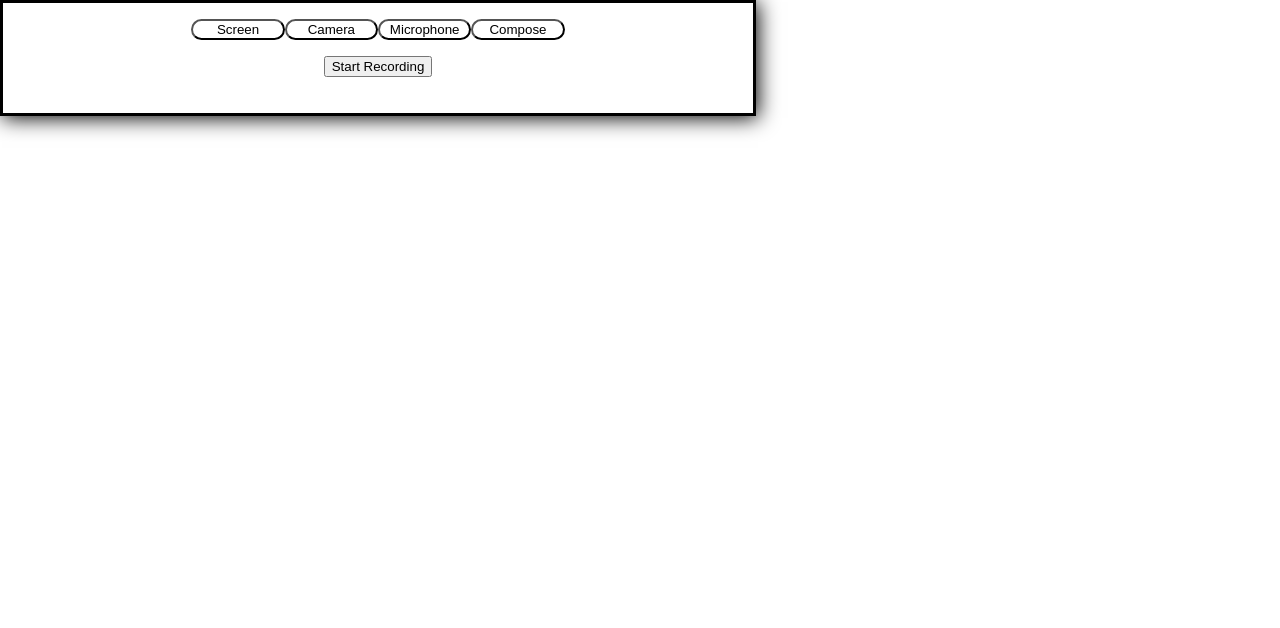
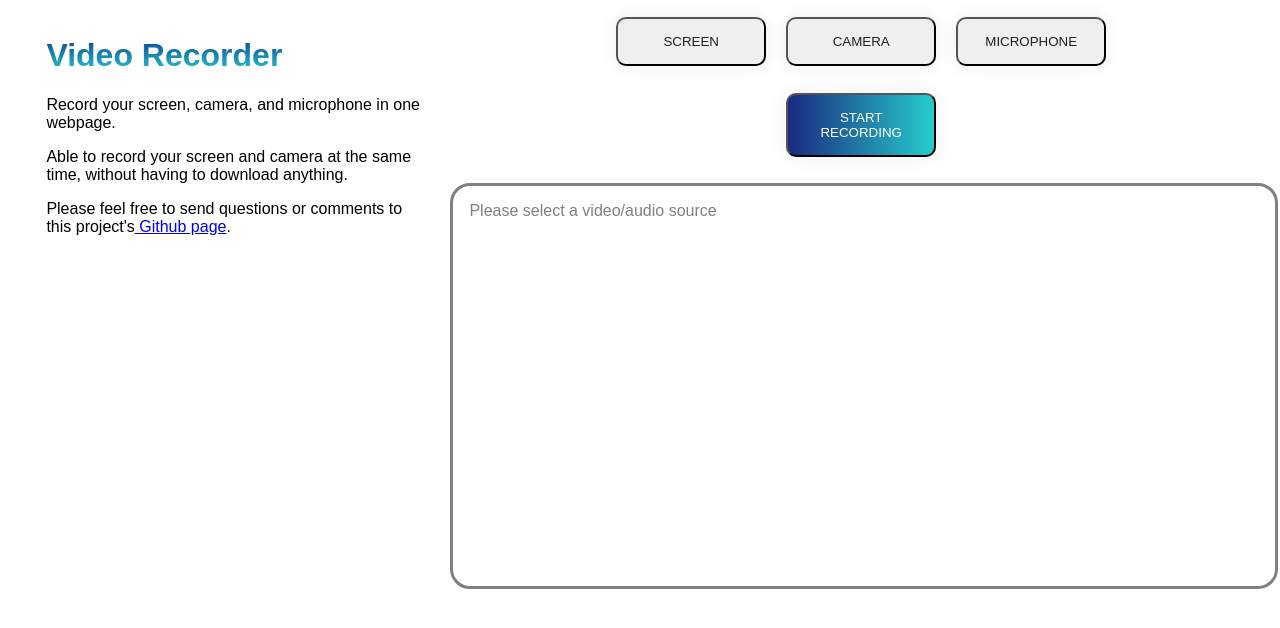
Before and after one commit to thatmich/video-message-recorder, a React (Create React App) app: page / in a window 1280 px wide. Shown: the top 628 px of the page. Built offline with nearby package versions, Linux system fonts and the light colour scheme.

Commit message:
ui improvements

```diff
--- a/package.json
+++ b/package.json
@@ -2,10 +2,12 @@
   "name": "frontend",
   "version": "0.1.0",
   "private": true,
+  "homepage": "https://thatmich.github.io/video-message-recorder/",
   "dependencies": {
     "@testing-library/jest-dom": "^5.14.1",
     "@testing-library/react": "^12.0.0",
     "@testing-library/user-event": "^13.2.1",
+    "gh-pages": "^3.2.3",
     "react": "^18.0.0",
     "react-dom": "^18.0.0",
     "react-scripts": "5.0.0",
@@ -16,7 +18,9 @@
     "start": "react-scripts start",
     "build": "react-scripts build",
     "test": "react-scripts test",
-    "eject": "react-scripts eject"
+    "eject": "react-scripts eject",
+    "predeploy": "npm run build",
+    "deploy": "gh-pages -d build"
   },
   "eslintConfig": {
     "extends": [
--- a/src/App.css
+++ b/src/App.css
@@ -1,6 +1,27 @@
 .App{
-  width:750px;
+  margin:0;
+}
+.prompts{
+  width: 65%;
   height:auto;
-  border: solid black;
-  box-shadow: 2px 2px 20px black;
+  margin-right: 0;
+  margin-left: auto;
 }
+
+.description{
+  position: absolute;
+  width: 30%;
+  height:auto;
+  margin-right: 0;
+  margin-left: 3%;
+}
+
+span#span-space{
+  white-space:pre-wrap;
+}
+
+h1{
+  background: -webkit-linear-gradient(#0c3f96, #26D0CE);
+  -webkit-background-clip: text;
+  -webkit-text-fill-color: transparent;
+}
--- a/src/App.js
+++ b/src/App.js
@@ -8,9 +8,28 @@ function App() {
   return (
     <SettingsProvider>
       <div className="App">
-        <div className="prompt">
+        <div className="description">
+          <h1>
+            Video
+            Recorder
+          </h1>
+          <p>
+            Record your screen, camera, and microphone in one webpage.
+          </p>
+          <p>
+            Able to record your screen and camera at the same time, without having to download anything.
+          </p>
+          <p>
+            <span id="span-space">
+              Please feel free to send questions or comments to this project's
+              <a href="https://github.com/thatmich/video-message-recorder/issues"> Github page</a>
+              .
+            </span>
+          </p>
         </div>
+        <div className="prompts">
           <VideoSpace />
+        </div>
       </div>
     </SettingsProvider>
 
--- a/src/components/Camera.css
+++ b/src/components/Camera.css
@@ -1,6 +1,6 @@
 .camera-frame{
     position:relative;
-    z-index: 1;
+    z-index: 10;
 }
 
 .blurred{
@@ -9,6 +9,8 @@
 }
 
 .webcam{
-    height: auto;
+    position: relative;
+    height: 100%;
+    width: 100%;
     /* temporary margin */
 }
--- a/src/components/Camera.js
+++ b/src/components/Camera.js
@@ -50,7 +50,6 @@ function Camera(props) {
             <Webcam
                 className="webcam"
                 id="webcam1"
-                style={{ width: "600px" }}
                 audio={mic}
                 key={mic}
                 muted={true}
--- a/src/components/SelectPrompt.css
+++ b/src/components/SelectPrompt.css
@@ -1,21 +1,65 @@
-.select-prompt, .record{
-    position:relative;
+.select-prompt,
+.record {
+    position: relative;
     display: flex;
     justify-content: center;
-    align-items: center;
     z-index: 2;
-    color: black;
 }
 
-.record{
-    margin-bottom: 1em;
-}
+/* .record {
+    margin-bottom: 0em;
+} */
 
-.select-prompt{
+.select-prompt {
     margin: 1em;
 }
 
-.prompt-button{
-    border-radius: 1em;
-    width:7em;
+.recordBtn {
+    width: 150px;
+    margin: 10px;
+    margin-left: auto;
+    margin-right: auto;
+    padding: 15px 25px;
+    text-align: center;
+    text-transform: uppercase;
+    transition: 0.5s;
+    background-size: 200% auto;
+    color: white;
+    box-shadow: 0 0 20px #eee;
+    border-radius: 10px;
+    border-width: none;
+    display: block;
+    position: relative;
+    justify-content: center;
 }
+
+.recordBtn {background-image: linear-gradient(to right, #1A2980 0%, #26D0CE  51%, #1A2980  100%)}
+
+ .btn-grad:hover {
+   background-position: right center; /* change the direction of the change here */
+   color: #fff;
+   text-decoration: none;
+ }
+
+
+.prompt-button {
+    width: 150px;
+    margin: 1px 10px;
+    padding: 15px 25px;
+    text-align: center;
+    text-transform: uppercase;
+    transition: 0.5s;
+    background-size: 200% auto;
+    color: white;
+    box-shadow: 0 0 20px #eee;
+    border-radius: 10px;
+    border-width: none;
+    display: block;
+}
+
+.prompt-button:hover {
+    background-position: right center;
+    /* change the direction of the change here */
+    color: #fff;
+    text-decoration: none;
+}
--- a/src/components/SelectPrompt.js
+++ b/src/components/SelectPrompt.js
@@ -1,4 +1,4 @@
-import React, { useState } from 'react';
+import React, { useEffect, useState } from 'react';
 import { useSettings, useSettingsUpdate } from '../context/SettingsProvider';
 import './SelectPrompt.css'
 
@@ -12,27 +12,10 @@ function SelectPrompt(props) {
 
 
     const whiteColor = "#FFFFFF";
-    const greenColor = "#c1ff83";
+    const greyColor = "#202020";
+    const activatedBtn = "linear-gradient(to right, #AA076B 0%, #61045F  51%, #AA076B  100%)"
 
-    // function createVideo(c = 50000) {
-    //     console.log(c);
 
-    //     if(cameraSuccess){
-    //         console.log("SUCECESS")
-    //         const video = document.getElementById("webcam1");
-    //         console.log(props.webcamRef.current.stream)
-    //         video.srcObject = props.webcamRef.current.stream;
-    //         video.style.width=0;
-    //         console.log(video.srcObject);
-    //         video.addEventListener('loadedmetadata', () => {
-    //             video.requestPictureInPicture();
-    //         });
-    //     }
-    //     else if(cameraSuccess === false && c > 0){
-    //         window.setTimeout(createVideo((c-10)), 10);
-    //     }
-
-    // }
 
     function onScreenChange() {
         mediaUpdateSettings({ ...mediaSettings, screen: !mediaSettings.screen });
@@ -64,6 +47,19 @@ function SelectPrompt(props) {
     }
 
     function onRecord() {
+
+
+        function startTimer(){
+            const recordButton = document.getElementById("recordBtn");
+            var counter = 3;
+            recordButton.innerHTML = counter;
+            setInterval(function() {
+                counter--;
+                if (counter >= 0) {
+                  recordButton.innerHTML = counter;
+                }
+                if (counter === 0) {
+                    clearInterval(counter);
                     if (!screen && !camera && !compose && !mic) {
                         setRecordError(true);
                     }
@@ -72,18 +68,22 @@ function SelectPrompt(props) {
                         props.handleStart();
                     }
                 }
+              }, 1000);
+        }
+        startTimer();
+    }
 
     const Settings = () => (
         <>
             <div className="select-prompt">
 
-                <button className="prompt-button" id="screenBtn" onClick={onScreenChange} style={{ backgroundColor: screen ? greenColor : whiteColor }}>Screen</button>
-                <button className="prompt-button" id="cameraBtn" onClick={onCamChange} style={{ backgroundColor: camera ? greenColor : whiteColor }}>Camera</button>
-                <button className="prompt-button" id="micBtn" onClick={onMicChange} style={{ backgroundColor: mic ? greenColor : whiteColor }}>Microphone</button>
-                <button className="prompt-button" id="composeBtn" onClick={onComposeChange} style={{ backgroundColor: compose ? greenColor : whiteColor }}>Compose</button>
+                <button className="prompt-button" id="screenBtn" onClick={onScreenChange} style={{ backgroundImage: screen ? activatedBtn : whiteColor , color: screen ? whiteColor : greyColor}}>Screen</button>
+                <button className="prompt-button" id="cameraBtn" onClick={onCamChange} style={{ backgroundImage: camera ? activatedBtn : whiteColor, color: camera ? whiteColor : greyColor }}>Camera</button>
+                <button className="prompt-button" id="micBtn" onClick={onMicChange} style={{ backgroundImage: mic ? activatedBtn : whiteColor, color: mic ? whiteColor : greyColor }}>Microphone</button>
+                {/* <button className="prompt-button" id="composeBtn" onClick={onComposeChange} style={{ backgroundImage: compose ? activatedBtn : whiteColor, color: compose ? whiteColor : greyColor }}>Compose</button> */}
             </div>
             <div className="record">
-                <button id="recordBtn" onClick={onRecord}>Start Recording</button>
+                <button className="recordBtn" id="recordBtn" onClick={onRecord}>Start Recording</button>
                 {cantRecord ? <div className='record-error-message'>Error: No recording source!</div> : null}
             </div>
         </>
--- a/src/components/VideoSpace.css
+++ b/src/components/VideoSpace.css
@@ -1,26 +1,67 @@
-.error-message, .record-error-message{
-    position:absolute;
+.error-message,
+.record-error-message {
     color: black;
     z-index: 10;
 }
 
-.record-error-message{
+.record-error-message {
     background: pink;
 }
 
-.error-message{
+.error-message {
     background: pink;
+    text-align: center;
+    margin: 0 0 1.5% 0
 }
 
-#screenshare-video{
+/* #screenshare-video {
+    display: block;
     max-height: 25em;
-    position:relative;
+    position: relative;
     z-index: 1;
-  }
+    margin-left: auto;
+    margin-right: auto
+} */
 
-:picture-in-picture #webcam1{
+:picture-in-picture #webcam1 {
     box-shadow: 0 0 0 5px red;
     transform: rotateY(180deg);
-    -webkit-transform:rotateY(180deg); /* Safari and Chrome */
-    -moz-transform:rotateY(180deg); /* Firefox */
+    -webkit-transform: rotateY(180deg);
+    /* Safari and Chrome */
+    -moz-transform: rotateY(180deg);
+    /* Firefox */
 }
+
+#canvas1 {
+    display: block;
+    max-height: 25em;
+    position: relative;
+    z-index: 1;
+    width: auto;
+    margin-left: auto;
+    margin-right: auto
+}
+
+.video-box {
+    display:block;
+    margin-top: 1em;
+    margin-left:auto;
+    margin-right: auto;
+    width: 100%;
+    height: 25em;
+    border: solid grey;
+    border-radius: 20px;
+}
+
+.prompt-message{
+    color: grey;
+    position: absolute;
+    margin-left: 1em;
+}
+
+.finishMenu{
+    position: relative;
+    display: flex;
+    justify-content: center;
+    z-index: 2;
+}
--- a/src/components/VideoSpace.js
+++ b/src/components/VideoSpace.js
@@ -7,7 +7,7 @@ import "./VideoSpace.css"
 
 function VideoSpace() {
     const mediaSettings = useSettings();
-     /* eslint-disable no-unused-vars */
+    /* eslint-disable no-unused-vars */
     var { screen, camera, mic, compose, cameraError, cameraSuccess, micError, screenSuccess, screenError, screen_audio } = mediaSettings;
     const mediaUpdateSettings = useSettingsUpdate();
     // const [bothMedia, setBothMedia] = useState(false);
@@ -27,9 +27,6 @@ function VideoSpace() {
     const audioStreamRef = useRef(audioStream);
     const canvasRef = useRef(canvas);
     const [canvasLoaded, setCanvasLoaded] = useState(false);
-
-
-
 
     function handleStartCaptureClick() {
         setCapturing(true);
@@ -62,23 +59,25 @@ function VideoSpace() {
 
     useEffect(() => { // doesn't work for firefox
         if (cameraSuccess && screen && screenRef.current.srcObject != null && screenRef.current.srcObject.getVideoTracks()[0].getSettings().displaySurface === "monitor") {
+            console.log("Monitor");
             const video = document.getElementById("webcam1");
             video.srcObject = webcamRef.current.stream;
             video.style.visibility = "hidden";
             video.style.height = "0px"
-            if(!inPiP){
+            if (!inPiP) {
                 video.addEventListener('loadedmetadata', () => {
                     video.requestPictureInPicture();
                 });
                 setInPiP(true);
             }
+        }
 
-        }
         else if ((cameraSuccess === false && inPiP === true) || (screen === false && inPiP === true) || (inPiP === true && screenRef.current.srcObject != null && screenRef.current.srcObject.getVideoTracks()[0].getSettings().displaySurface !== "monitor")) {
             document.exitPictureInPicture();
             setInPiP(false);
         }
-        else if (cameraSuccess && screen && screenRef.current.srcObject != null && screenRef.current.srcObject.getVideoTracks()[0].getSettings().displaySurface !== "monitor"){
+        else if (cameraSuccess && screenSuccess && screenRef.current.srcObject != null && screenRef.current.srcObject.getVideoTracks()[0].getSettings().displaySurface !== "monitor") {
+            console.log("HELLO")
             const camVideo = document.getElementById("webcam1");
             const screenVideo = document.getElementById("screenshare-video");
             camVideo.style.visibility = "hidden";
@@ -86,35 +85,54 @@ function VideoSpace() {
             screenVideo.style.visibility = "hidden";
             screenVideo.style.height = "0px";
             setCanvasLoading(true);
-
         }
     }, [cameraSuccess, camera, screenSuccess, screen, mic, inPiP])
 
-    useEffect(()=>{
+    useEffect(() => {
 
-        function loadCanvas(){
+        function loadCanvas() {
             let canv = canvasRef.current;
+            const currentDiv = document.getElementById("canvas-space");
             // canvas
             canv.id = "canvas1";
             //canvas.visibility = "hidden";
+            if (screenRef.current.readyState === HTMLMediaElement.HAVE_NOTHING) {
+                // default
+                canv.height = 300;
+                canv.width = 1080;
+            }
+            else {
+                canv.height = screenRef.current.videoHeight;
+                canv.width = screenRef.current.videoWidth;
+            }
 
-
-            canv.height = screenRef.current.videoHeight;
-            canv.width = screenRef.current.videoWidth;
-            let camWidth = canv.width/4;
-            let camHeight = camWidth * (webcamRef.current.video.videoHeight/webcamRef.current.video.videoWidth);
+            let camWidth = canv.width / 4;
+            let camHeight = camWidth * (webcamRef.current.video.videoHeight / webcamRef.current.video.videoWidth);
             document.body.appendChild(canv);
-            canvasStreamRef.current = canv.captureStream(30 /*fps*/ );
-            webcamRef.current.video.addEventListener('playing', function(){
-                loop(canv, camWidth, camHeight);
-            });
+            canvasStreamRef.current = canv.captureStream(30 /*fps*/);
+            currentDiv.appendChild(canv);
+            canv.style.marginLeft = 0;
+            canv.style.marginRight = 0;
+            loop(canv, camWidth, camHeight);
+            // webcamRef.current.video.addEventListener('playing', function () {
+            //     loop(canv, camWidth, camHeight);
+            // });
         }
 
 
         function loop(c, w, h) {
             var ctx = c.getContext("2d");
+            let canv = canvasRef.current;
             //https://stackoverflow.com/questions/44156528/canvas-doesnt-repaint-when-tab-inactive-backgrounded-for-recording-webgl
-
+            if (screenRef.current.readyState === HTMLMediaElement.HAVE_NOTHING) {
+                // default
+                canv.height = 300;
+                canv.width = 1080;
+            }
+            else {
+                canv.height = screenRef.current.videoHeight;
+                canv.width = screenRef.current.videoWidth;
+            }
             if (webcamRef.current != null && webcamRef.current.video != null && screenRef.current != null &&
                 webcamRef.current.stream.getTracks()[0].readyState !== 'ended') {
                 if (isNaN(h)) {
@@ -123,18 +141,18 @@ function VideoSpace() {
                 ctx.drawImage(screenRef.current, 0, 0);
                 ctx.drawImage(webcamRef.current.video, 0, 0, w, h);
 
-                requestAnimationFrame(function(){
+                requestAnimationFrame(function () {
                     loop(c, w, h);
                 });
             }
-            else{
+            else {
                 console.log("Ending Recording");
                 setCanvasLoaded(false);
             }
 
         };
 
-        if(canvasLoading === true){
+        if (canvasLoading === true) {
             loadCanvas();
             setCanvasLoaded(true);
         }
@@ -166,7 +184,7 @@ function VideoSpace() {
         }
         else if (screen === false) {
             setVideoHeight("0px");
-            if(screenRef.current.srcObject != null){
+            if (screenRef.current.srcObject != null) {
                 let tracks = screenRef.current.srcObject.getTracks();
                 tracks.forEach(track => track.stop());
                 screenRef.current.srcObject = null;
@@ -227,6 +245,7 @@ function VideoSpace() {
 
         // recording
         mediaRecorderRef.current = new MediaRecorder(canvasStreamRef.current);
+
         mediaRecorderRef.current.addEventListener(
             "dataavailable",
             handleDataAvailable
@@ -237,13 +256,13 @@ function VideoSpace() {
 
     const handleStopCaptureClick = useCallback(() => {
         mediaRecorderRef.current.stop();
-        if(audioStreamRef.current != null){
+        if (audioStreamRef.current != null) {
             let tracks = audioStreamRef.current.getAudioTracks();
             tracks.forEach(function (track) {
                 track.stop();
             });
         }
-        if(webcamRef.current != null){
+        if (webcamRef.current != null) {
             let tracks1 = webcamRef.current.stream.getTracks();
             tracks1.forEach(function (track) {
                 track.stop();
@@ -251,7 +270,7 @@ function VideoSpace() {
             webcamRef.current.video.style.height = 0;
         }
         console.log(screenRef.current.srcObject);
-        if(screenRef.current.srcObject != null){
+        if (screenRef.current.srcObject != null) {
             let tracks2 = screenRef.current.srcObject.getTracks();
             tracks2.forEach(function (track) {
                 track.stop();
@@ -278,7 +297,7 @@ function VideoSpace() {
 
         // canvas
         const canvasObj = document.getElementById("canvas1");
-        if(canvasObj){
+        if (canvasObj) {
             canvasObj.parentNode.removeChild(canvasObj);
         }
     }, [mediaRecorderRef]);
@@ -321,29 +340,42 @@ function VideoSpace() {
         <>
             <div className="recordingMenu">
                 {/* <button id="pauseRecordBtn" onClick={onPause}>Pause Recording</button> */}
-                <button id="stopRecordBtn" onClick={handleStopCaptureClick}>Stop Recording</button>
+                <button className="recordBtn" id="stopRecordBtn" onClick={handleStopCaptureClick}>Stop Recording</button>
             </div>
         </>
     )
     // bothMedia={bothMedia} key={bothMedia} in camera
 
     const FinishMenu = () => (
-        <>
-            <button className="videospace-button" onClick={handleDownload}>Download Video</button>
-            <button className="videospace-button" onClick={onReturn}>Record Again</button>
-        </>
+        <div className="finishMenu">
+            <button className="recordBtn" onClick={handleDownload}>Download Video</button>
+            <button className="recordBtn" onClick={onReturn}>Record Again</button>
+        </div>
     )
+    var isChrome = navigator.userAgent.includes("Chrome") && navigator.vendor.includes("Google Inc");
+    return (
+        <div className="video-space" id="main-space">
+            {(!isChrome) ? <div className="error-message">Please use Chrome or Edge for the full experience.</div> : null}
+            {(cameraError || micError || screenError) ? <div className="error-message">Please enable media permissions!</div> : null}
+            {/* {(screen && mic) ? <div className="error-mesasage onboard-audio">Reminder: yet to implement mic and system audio simultaneous recording. Using system audio if available.</div> : null} */}
+            {capturing ? <RecordingMenu /> : null}
+            {recordedChunks.length > 0 ? <FinishMenu /> : null}
+            {prompting && !capturing ? <SelectPrompt className="settings-selector" handleStart={handleStartCaptureClick} webcamRef={webcamRef} /> : null}
+            <div className="video-box">
+                <div id="canvas-space" style={{ position: "absolute" }}>
+                </div>
+                {(!screen || !mic || !camera) ?
+                    <p className="prompt-message">
+                        Please select a video/audio source</p> : null}
+                <div style={{ position: "absolute" }}>
+                    <video id="screenshare-video" ref={screenRef} autoPlay={true} src={null} muted={true} style={{ height: videoHeight }}></video>
+                </div>
 
-    return (
-        <div className="video-space">
-            {(cameraError || micError || screenError) ? <div className="error-mesasage">Please enable media permissions!</div> : null}
-            {(screen && mic) ? <div className="error-mesasage onboard-audio">Reminder: yet to implement mic and system audio simultaneous recording. Using system audio if available.</div> : null}
-            {capturing ? <RecordingMenu /> : null}
-            {recordedChunks.length > 0 ? <FinishMenu /> :null}
-            {prompting && !capturing ? <SelectPrompt className="settings-selector" handleStart={handleStartCaptureClick} webcamRef={webcamRef} /> : null}
-            <video id="screenshare-video" ref={screenRef} autoPlay={true} src={null} muted={true} style={{ height: videoHeight }}></video>
-            {(camera) ? <Camera settings={cameraSettings} webcamRef={webcamRef} /> : null}
-            {screen ? <Screenshare /> : null}
+
+                {(camera) ? <Camera settings={cameraSettings} webcamRef={webcamRef} /> : null}
+                {screen ? <Screenshare /> : null}
+            </div>
+
         </div>
     )
 }
--- a/src/index.css
+++ b/src/index.css
@@ -1,6 +1,5 @@
 body {
-  margin: 0;
-  font-family: -apple-system, BlinkMacSystemFont, 'Segoe UI', 'Roboto', 'Oxygen',
-    'Ubuntu', 'Cantarell', 'Fira Sans', 'Droid Sans', 'Helvetica Neue',
-    sans-serif;
+  font-family: 'Droid Sans', 'Fira Sans', sans-serif, 'Segoe UI', 'Roboto', 'Oxygen',
+    'Ubuntu', 'Cantarell',  'Helvetica Neue'
+    ;
 }
```
Also changed, not shown: src/planningDoc.txt, 1 other file (tests, documents, lock files or other folders). Lines whose indentation alone changed are shown as unchanged.
